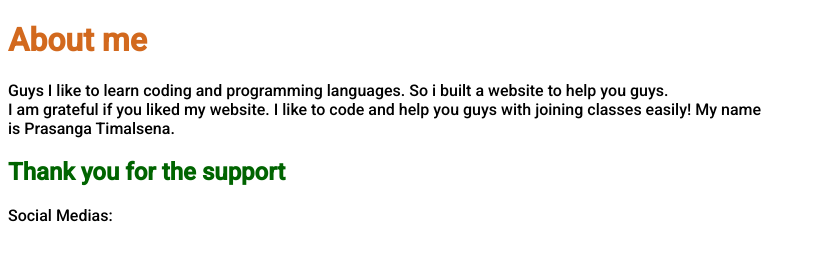
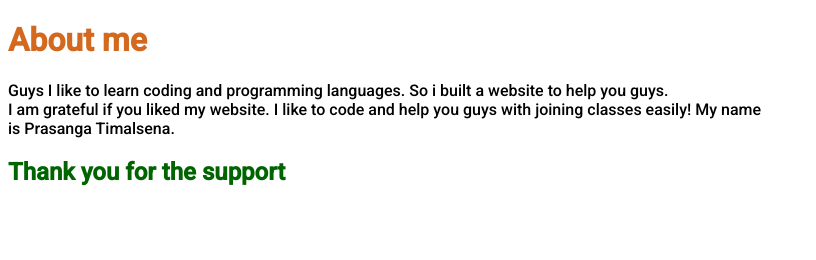
Before and after one commit to Prasanga09/TheVerizon, a plain HTML site: page about.html in a window 1280 px wide. Shown: the whole page, without its empty margins (0-816 px from the left). Drawn offline with Linux system fonts and the light colour scheme.

Commit message:
Update about.html

```diff
--- a/about.html
+++ b/about.html
@@ -1,4 +1,3 @@
 <!DOCTYPE html><html lang="en"><head> <meta charset="UTF-8"> <meta name="viewport" content="width=device-width, initial-scale=1.0"> <title>About me</title> <link rel="stylesheet" href="https://pro.fontawesome.com/releases/v5.10.0/css/all.css" integrity="sha384-AYmEC3Yw5cVb3ZcuHtOA93w35dYTsvhLPVnYs9eStHfGJvOvKxVfELGroGkvsg+p" crossorigin="anonymous"/><style>@import url('https://fonts.googleapis.com/css2?family=Roboto:wght@500&display=swap'); *{font-family: 'Roboto', sans-serif;}h1{color: chocolate;}a{color: cornflowerblue;}.e{color:darkgreen}</style></head><body> <h1>About me</h1> Guys I like to learn coding and programming languages. So i built a website to help you guys.<br>I am grateful if you liked my website. I like to code and help you guys with joining classes easily! My name <br>is Prasanga Timalsena. <h2 class="e">Thank you for the support</h2>
-Social Medias:
 <br>
 </body></html>
```
